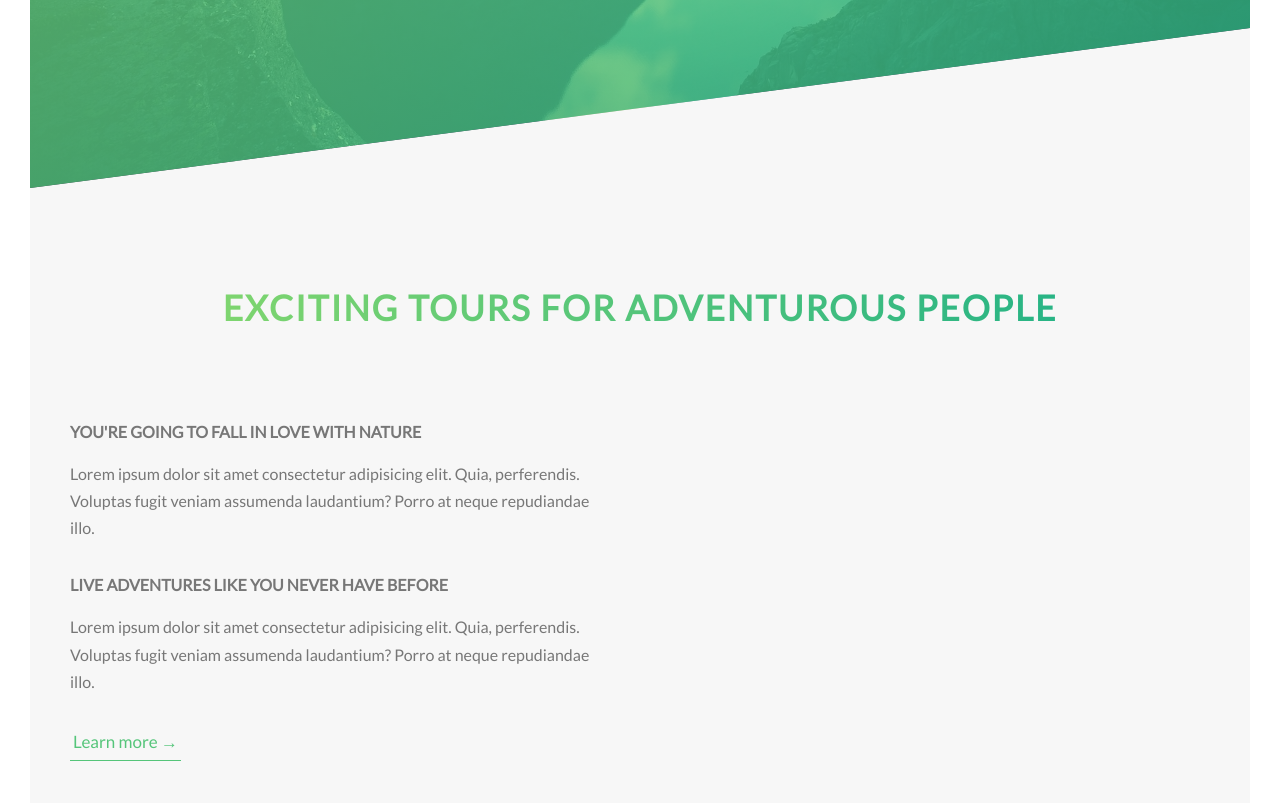
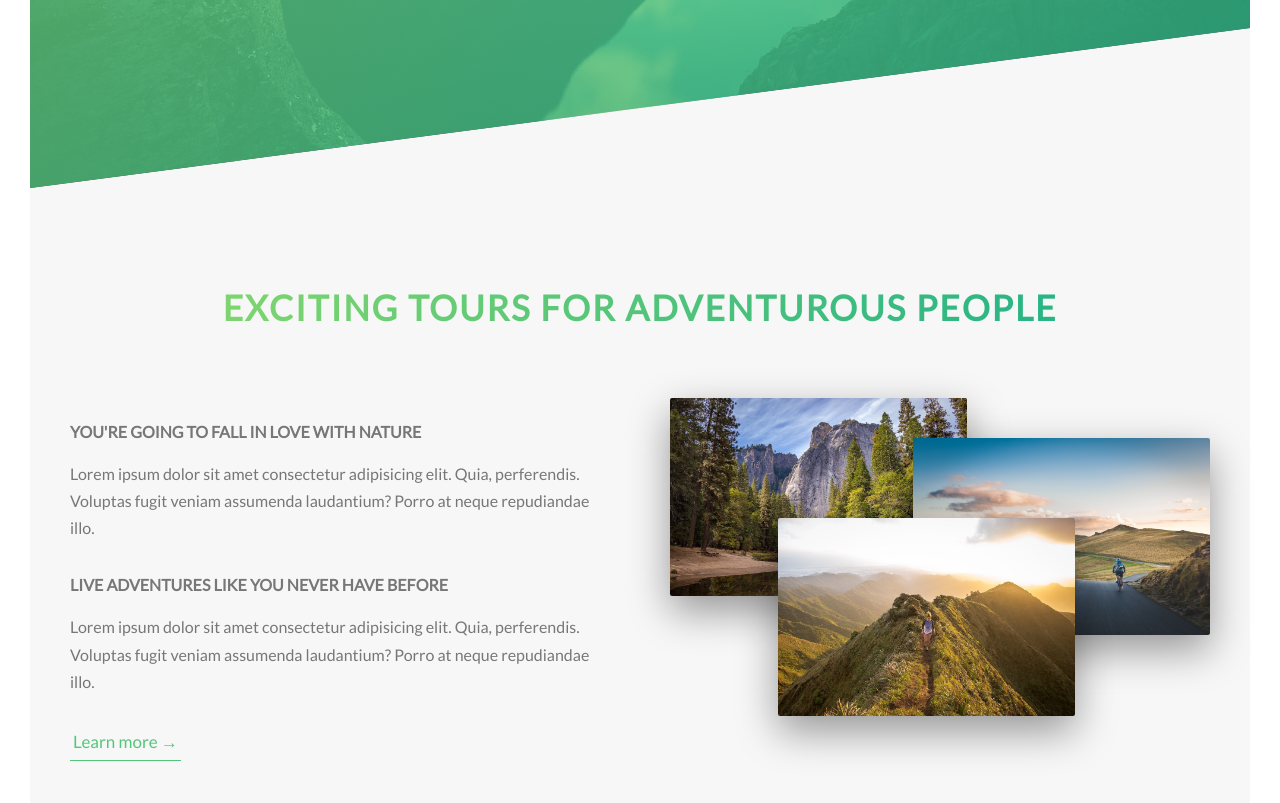
Before and after one commit to zihad-hossion/natural, a plain HTML site: page index.html in a window 1280 px wide. Shown: the part 602-1405 px from the top of the page. Drawn offline with Linux system fonts and the light colour scheme; a web font is replaced by a local one.

Commit message:
about image complete

```diff
--- a/css/style.css
+++ b/css/style.css
@@ -181,6 +181,7 @@ body {
     text-shadow: .5rem 1rem 2rem rgba(0, 0, 0, 0.2);
 }
 
+/* row section start here */
 .htertiary {
     font-size: 1.6rem;
     font-weight: 700;
@@ -217,3 +218,44 @@ body {
     box-shadow: 0 .5rem 1rem rgba(0, 0, 0, .15);
     transform: translateY(0);
 }
+
+.composition {
+    position: relative;
+}
+
+.com_photo {
+    width: 55%;
+    box-shadow: 0 1.5rem 4rem rgba(0, 0, 0, .4);
+    border-radius: 2px;
+    position: absolute;
+    z-index: 10;
+    outline-offset: 2rem;
+    transition: all .2s;
+}
+
+.com_p1 {
+    left: 0;
+    top: -2rem;
+}
+
+.com_p2 {
+    right: 0;
+    top: 2rem;
+}
+
+.com_p3 {
+    left: 20%;
+    top: 10rem;
+}
+
+.com_photo:hover {
+    outline: 1.5rem solid #55c57a;
+    transform: scale(1.05) translateY(-.5rem);
+    box-shadow: 0 2.5rem 4rem rgba(0, 0, 0, .5);
+    z-index: 20;
+    outline-offset: ;
+}
+
+.composition:hover .com_photo:not(:hover) {
+    transform: scale(.95);
+}
--- a/index.html
+++ b/index.html
@@ -51,7 +51,13 @@
 
                     <a href="#" class="btn-text">Learn more &rarr;</a>
                 </div>
-                <div class="col-1-of-2"></div>
+                <div class="col-1-of-2">
+                    <div class="composition">
+                        <img src="./img/nat-1-large.jpg" alt="nat photo 1" class="com_photo com_p1">
+                        <img src="./img/nat-2-large.jpg" alt="nat photo 2" class="com_photo com_p2">
+                        <img src="./img/nat-3-large.jpg" alt="nat photo 3" class="com_photo com_p3">
+                    </div>
+                </div>
             </div>
         </section>
     </main>
```
